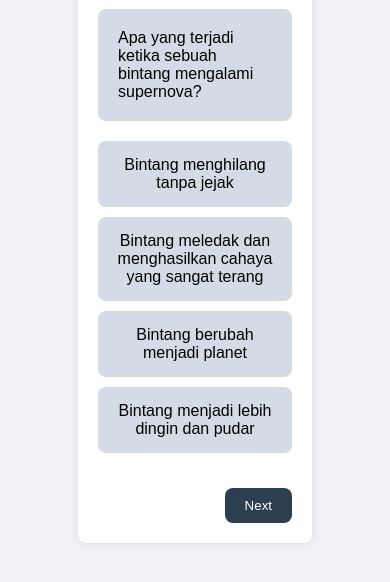
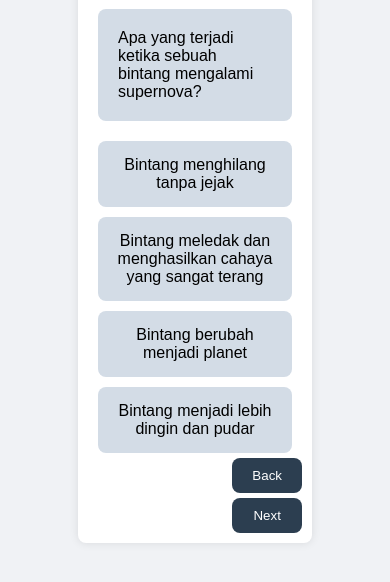
Before and after one commit to R4fii/Projek-Pemrograman-Web, a plain HTML site: page sciencequiz.html in a window 390 px wide. Shown: the part 180-762 px from the top of the page. Drawn offline with Linux system fonts and the light colour scheme.

Commit message:
back and next button

```diff
--- a/sciencequiz.html
+++ b/sciencequiz.html
@@ -20,7 +20,7 @@
             max-width: 800px;
             overflow: hidden;
             position: relative;
-            padding-bottom: 60px; /* Add padding to the bottom to make space for the button */
+            padding-bottom: 60px; /* Add padding to the bottom to make space for the buttons */
         }
         .quiz-header {
             background-color: #2c3e50;
@@ -66,10 +66,14 @@
         .option.wrong {
             background-color: #dc3545; /* Red for wrong answer */
         }
-        .next-button {
+        .button-container {
             position: absolute;
             bottom: 20px;
             right: 20px;
+            display: flex;
+            gap: 10px;
+        }
+        .button-container button {
             background-color: #2c3e50;
             color: white;
             padding: 10px 20px;
@@ -84,6 +88,12 @@
             .question {
                 margin-right: 0;
                 margin-bottom: 20px;
+            }
+            .button-container {
+                bottom: 10px;
+                right: 10px;
+                flex-direction: column;
+                gap: 5px;
             }
         }
     </style>
@@ -105,7 +115,10 @@
                 <div class="option">Bintang menjadi lebih dingin dan pudar</div>
             </div>
         </div>
-        <button class="next-button">Next</button>
+        <div class="button-container">
+            <button class="back-button">Back</button>
+            <button class="next-button">Next</button>
+        </div>
     </div>
 
     <script>
```
